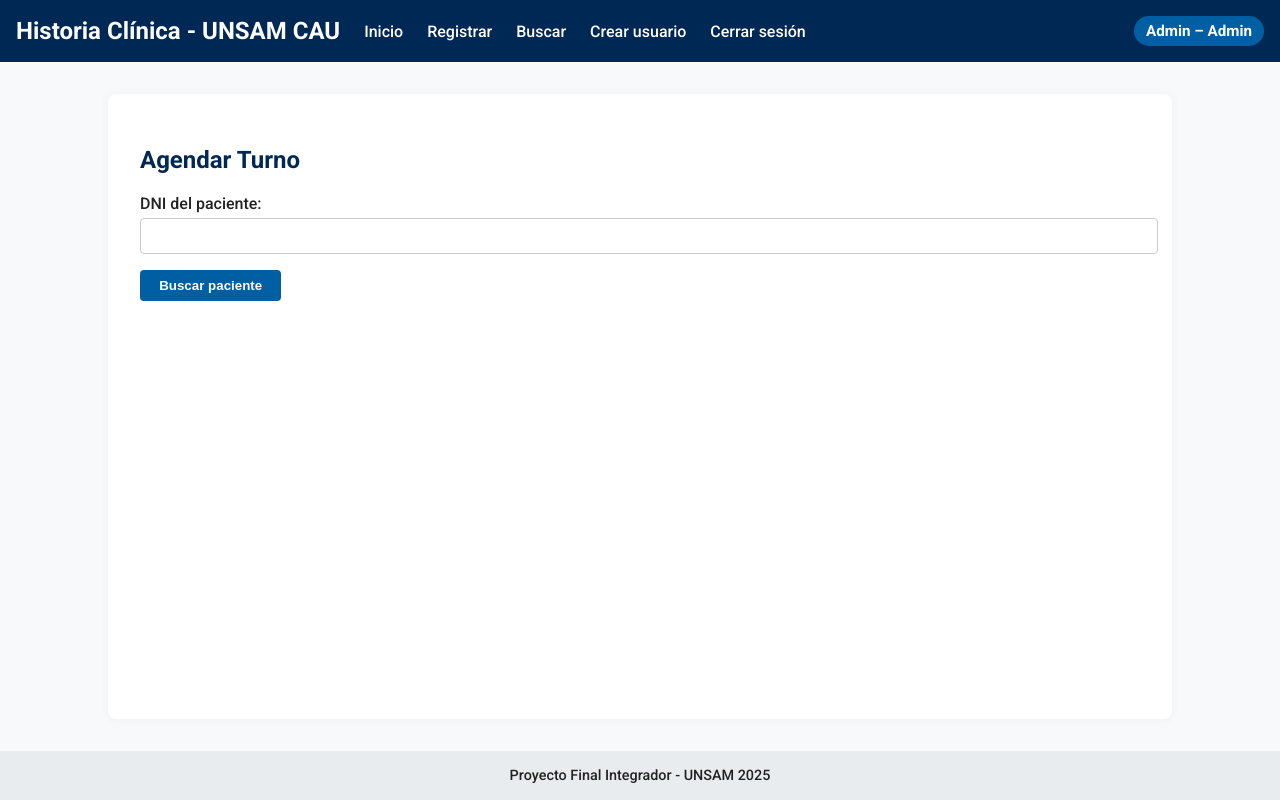
After one commit to Hector-venero/Historias-clinicas-en-blockchain, a Flask app: page /agendar_turno in a window 1280 px wide. The commit adds this page. Run offline with Flask 3, Linux system fonts and the light colour scheme; a user stored in the database is signed in; data comes from the database, SQL or seed files in the repository; both versions use the stored data as it was after the commit; data that the repository does not hold is empty.

Commit message:
Se agrega funcionalidad de calendario y agenda de turnos

```diff
--- a/app/routes.py
+++ b/app/routes.py
@@ -17,6 +17,7 @@ import secrets
 from flask_mail import Mail, Message
 from werkzeug.security import generate_password_hash
 from . import mail
+from flask import jsonify
 
 @app.route('/login', methods=['GET', 'POST'])
 def login():
@@ -388,3 +389,168 @@ def reset_password(token):
             return redirect(url_for('login'))
 
     return render_template('reset_password.html', token=token)
+
+@app.route('/agendar_turno', methods=['GET', 'POST'])
+@login_required
+@requiere_rol('Admin', 'Doctor', 'Enfermero')
+def agendar_turno():
+    datos_paciente = None
+    error = None
+    confirmado = False
+
+    if request.method == 'POST':
+        dni = request.form.get('dni').strip()
+        fecha = request.form.get('fecha')
+        motivo = request.form.get('motivo', '').strip()
+
+        conn = get_connection()
+        cursor = conn.cursor(dictionary=True)
+
+        cursor.execute("SELECT * FROM pacientes WHERE dni = %s", (dni,))
+        paciente = cursor.fetchone()
+
+        if not paciente:
+            error = "❌ No se encontró un paciente con ese DNI."
+        else:
+            datos_paciente = paciente
+            if fecha and motivo:
+                cursor.execute("""
+                    INSERT INTO turnos (paciente_id, usuario_id, fecha, motivo)
+                    VALUES (%s, %s, %s, %s)
+                """, (paciente['id'], current_user.id, fecha, motivo))
+                conn.commit()
+                confirmado = True
+        cursor.close()
+        conn.close()
+
+    return render_template('agendar_turno.html', datos_paciente=datos_paciente, error=error, confirmado=confirmado)
+
+@app.route('/turnos')
+@login_required
+@requiere_rol('Admin','Doctor', 'Enfermero')
+def listar_turnos():
+    conn = get_connection()
+    cursor = conn.cursor(dictionary=True)
+    cursor.execute("""
+        SELECT t.id, t.fecha, t.motivo, p.nombre, p.dni
+        FROM turnos t
+        JOIN pacientes p ON t.paciente_id = p.id
+        WHERE t.usuario_id = %s
+        ORDER BY t.fecha ASC
+    """, (current_user.id,))
+    turnos = cursor.fetchall()
+    cursor.close()
+    conn.close()
+    return render_template("listado_turnos.html", turnos=turnos)
+
+@app.route('/turno/editar/<int:turno_id>', methods=['GET', 'POST'])
+@login_required
+def editar_turno(turno_id):
+    conn = get_connection()
+    cursor = conn.cursor(dictionary=True)
+
+    if request.method == 'POST':
+        fecha = request.form['fecha']
+        motivo = request.form['motivo']
+        cursor.execute(
+            "UPDATE turnos SET fecha = %s, motivo = %s WHERE id = %s",
+            (fecha, motivo, turno_id)
+        )
+        conn.commit()
+        cursor.close()
+        conn.close()
+        flash("✅ Turno actualizado.")
+        return redirect(url_for('turnos_filtro'))
+
+    # Trae también datos del paciente
+    cursor.execute("""
+        SELECT t.*, p.nombre, p.dni
+        FROM turnos t
+        JOIN pacientes p ON t.paciente_id = p.id
+        WHERE t.id = %s
+    """, (turno_id,))
+    turno = cursor.fetchone()
+    cursor.close()
+    conn.close()
+
+    return render_template("editar_turno.html", turno=turno)
+
+@app.route('/turno/cancelar/<int:turno_id>', methods=['POST'])
+@login_required
+def cancelar_turno(turno_id):
+    conn = get_connection()
+    cursor = conn.cursor()
+    cursor.execute("DELETE FROM turnos WHERE id = %s", (turno_id,))
+    conn.commit()
+    cursor.close()
+    conn.close()
+    flash("❌ Turno cancelado.")
+    return redirect(url_for('turnos_filtro'))
+
+@app.route('/turnos_filtro', methods=['GET'])
+@login_required
+@requiere_rol('Admin','Doctor', 'Enfermero')
+def turnos_filtro():
+    filtro_dni = request.args.get('dni')
+    desde = request.args.get('desde')
+    hasta = request.args.get('hasta')
+
+    conn = get_connection()
+    cursor = conn.cursor(dictionary=True)
+
+    query = """
+        SELECT t.id, t.fecha, t.motivo, p.nombre, p.dni
+        FROM turnos t
+        JOIN pacientes p ON t.paciente_id = p.id
+        WHERE t.usuario_id = %s
+    """
+    params = [current_user.id]
+
+    if filtro_dni:
+        query += " AND p.dni = %s"
+        params.append(filtro_dni)
+    if desde:
+        query += " AND t.fecha >= %s"
+        params.append(desde)
+    if hasta:
+        query += " AND t.fecha <= %s"
+        params.append(hasta)
+
+    query += " ORDER BY t.fecha ASC"
+    cursor.execute(query, tuple(params))
+    turnos = cursor.fetchall()
+    cursor.close()
+    conn.close()
+
+    return render_template("listado_turnos.html", turnos=turnos, filtro_dni=filtro_dni or '', desde=desde or '', hasta=hasta or '')
+
+@app.route('/api/turnos')
+@login_required
+@requiere_rol('Admin','Doctor', 'Enfermero')
+def api_turnos():
+    conn = get_connection()
+    cursor = conn.cursor(dictionary=True)
+    cursor.execute("""
+        SELECT t.id, t.fecha, t.motivo, p.nombre, p.dni
+        FROM turnos t
+        JOIN pacientes p ON t.paciente_id = p.id
+        WHERE t.usuario_id = %s
+    """, (current_user.id,))
+    turnos = cursor.fetchall()
+    cursor.close()
+    conn.close()
+
+    eventos = [{
+        "id": t["id"],
+        "title": f"{t['nombre']} ({t['dni']})",
+        "start": t["fecha"].isoformat(),
+        "description": t["motivo"]
+    } for t in turnos]
+
+    return jsonify(eventos)
+
+@app.route('/calendario')
+@login_required
+@requiere_rol('Doctor', 'Enfermero')
+def calendario_turnos():
+    return render_template("calendario_turnos.html")
--- /dev/null
+++ b/app/templates/agendar_turno.html
@@ -0,0 +1,34 @@
+{% extends "layout.html" %}
+{% block title %}Agendar Turno{% endblock %}
+{% block content %}
+
+<h2>Agendar Turno</h2>
+
+{% if error %}
+  <div style="color: red;">{{ error }}</div>
+{% endif %}
+
+{% if confirmado %}
+  <div style="color: green;">✅ Turno agendado correctamente.</div>
+{% endif %}
+
+<form method="POST">
+  <label for="dni">DNI del paciente:</label>
+  <input type="text" name="dni" id="dni" value="{{ request.form.get('dni', '') }}" required>
+
+  {% if datos_paciente %}
+    <p><strong>Paciente:</strong> {{ datos_paciente.nombre }} {{ datos_paciente.apellido }} (DNI {{ datos_paciente.dni }})</p>
+
+    <label for="fecha">Fecha y hora del turno:</label>
+    <input type="datetime-local" name="fecha" id="fecha" required>
+
+    <label for="motivo">Motivo:</label>
+    <input type="text" name="motivo" id="motivo">
+
+    <button type="submit">Agendar</button>
+  {% else %}
+    <button type="submit">Buscar paciente</button>
+  {% endif %}
+</form>
+
+{% endblock %}
--- a/app/templates/layout.html
+++ b/app/templates/layout.html
@@ -5,6 +5,11 @@
   <meta name="viewport" content="width=device-width, initial-scale=1.0">
   <title>{% block title %}Historia Clínica{% endblock %}</title>
   <link href="https://fonts.googleapis.com/css2?family=Roboto:wght@300;500;700&display=swap" rel="stylesheet">
+
+  {% block head %}
+    <!-- Carga opcional de FullCalendar si se usa en alguna vista -->
+  {% endblock %}
+
   <style>
     body {
       margin: 0;
@@ -17,6 +22,13 @@
     }
     main {
       flex: 1;
+      padding: 2rem;
+      max-width: 1000px;
+      width: 90%;
+      margin: 2rem auto;
+      background-color: #fff;
+      border-radius: 8px;
+      box-shadow: 0 0 10px rgba(0, 0, 0, 0.05);
     }
     header {
       background-color: #002855;
@@ -41,22 +53,15 @@
       text-decoration: none;
       font-weight: 500;
     }
+    nav a:first-child {
+      margin-left: 1.5rem;
+    }
     nav span {
       font-weight: 300;
       font-size: 0.9rem;
       margin-left: 1rem;
       color: #ccc;
     }
-        main {
-            padding: 2rem;
-            max-width: 1000px;
-            width: 90%;
-            margin: 2rem auto;
-            background-color: #fff;
-            border-radius: 8px;
-            box-shadow: 0 0 10px rgba(0, 0, 0, 0.05);
-        }
-
     h2 {
       color: #002855;
     }
@@ -64,7 +69,7 @@
       display: block;
       margin-top: 1rem;
     }
-        input[type="text"], input[type="password"], textarea {
+    input[type="text"], input[type="password"], textarea, input[type="email"], input[type="datetime-local"], input[type="date"] {
       width: 100%;
       padding: 0.5rem;
       margin-top: 0.3rem;
@@ -72,7 +77,7 @@
       border-radius: 4px;
       font-size: 1rem;
     }
-        input[type="submit"] {
+    input[type="submit"], button[type="submit"] {
       margin-top: 1rem;
       padding: 0.5rem 1.2rem;
       background-color: #005fa3;
@@ -82,7 +87,7 @@
       font-weight: bold;
       cursor: pointer;
     }
-        input[type="submit"]:hover {
+    input[type="submit"]:hover, button[type="submit"]:hover {
       background-color: #00447a;
     }
     footer {
@@ -99,21 +104,37 @@
 <body>
   <header>
     <h1>Historia Clínica - UNSAM CAU</h1>
-        <nav>
-            <a href="/">Inicio</a>
+    <nav style="flex-grow: 1;">
+      <a href="{{ url_for('index') }}">Inicio</a>
+
       {% if current_user.is_authenticated %}
-                <a href="/registrar">Registrar</a>
-                <a href="/buscar">Buscar</a>
-                {% if current_user.is_authenticated %}
+        <a href="{{ url_for('registrar') }}">Registrar</a>
+        <a href="{{ url_for('buscar_form') }}">Buscar</a>
+
+        {% if current_user.rol in ['Doctor', 'Enfermero'] %}
+          <a href="{{ url_for('agendar_turno') }}">Agendar turno</a>
+          <a href="{{ url_for('listar_turnos') }}">Turnos</a>
+          <a href="{{ url_for('turnos_filtro') }}">Filtrar turnos</a>
+          <a href="{{ url_for('calendario_turnos') }}">Calendario</a>
+        {% endif %}
+
+        {% if current_user.rol in ['Admin', 'Doctor'] %}
           <a href="{{ url_for('crear_usuario') }}">Crear usuario</a>
         {% endif %}
-                <a href="/logout">Cerrar sesión</a>
-                <span>{{ current_user.nombre }}</span>
+
+        <a href="{{ url_for('logout') }}">Cerrar sesión</a>
       {% else %}
-                <a href="/login">Iniciar sesión</a>
+        <a href="{{ url_for('login') }}">Iniciar sesión</a>
       {% endif %}
     </nav>
+
+    {% if current_user.is_authenticated %}
+      <div style="background-color: #005fa3; padding: 6px 12px; border-radius: 50px; font-weight: bold; font-size: 0.95rem; color: #fff;">
+        {{ current_user.nombre }} – {{ current_user.rol }}
+      </div>
+    {% endif %}
   </header>
+
   <main>
     {% with messages = get_flashed_messages(with_categories=true) %}
       {% if messages %}
```
Also changed, not shown: app/templates/calendario_turnos.html (added, +81 -0 lines), app/templates/editar_turno.html (added, +36 -0 lines), app/templates/listado_turnos.html (added, +37 -0 lines), app/utils/recordatorios.py (added, +32 -0 lines), db/init.sql (+11 -0 lines). Lines whose indentation alone changed are shown as unchanged.
